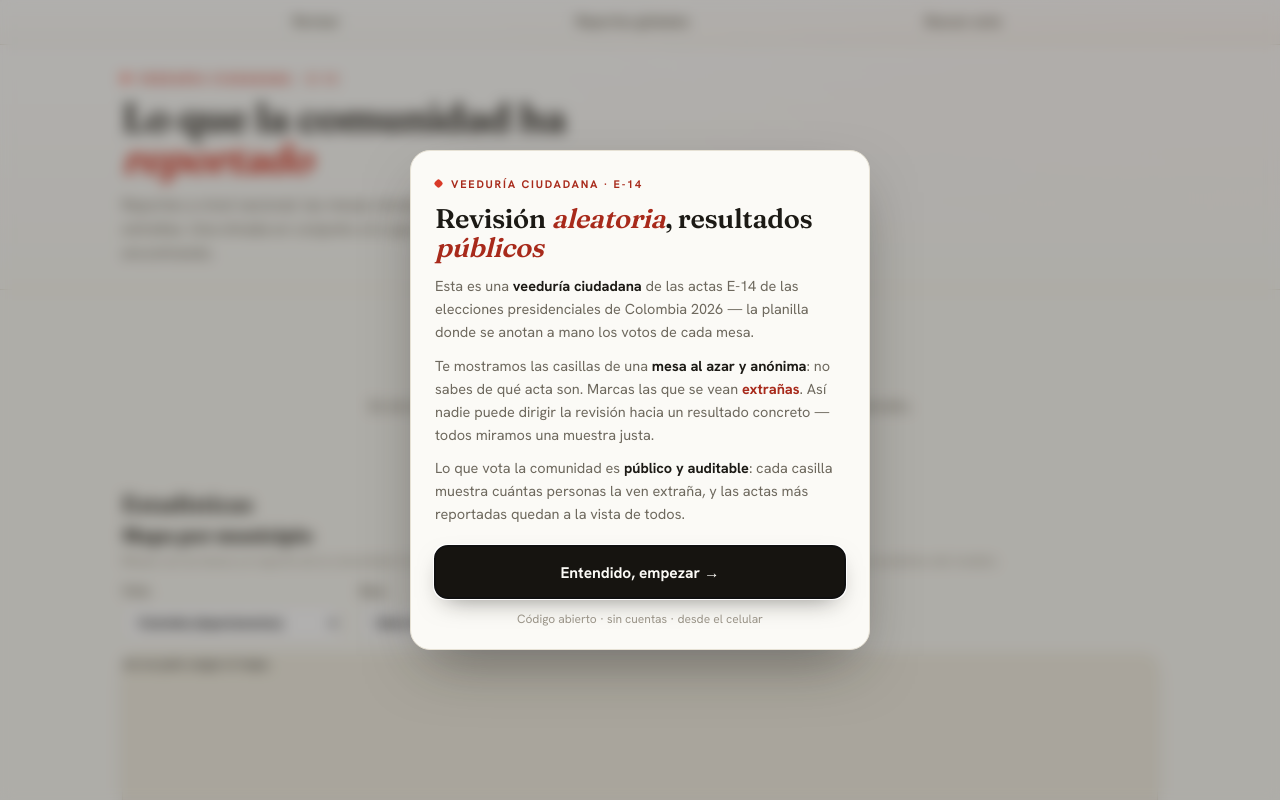
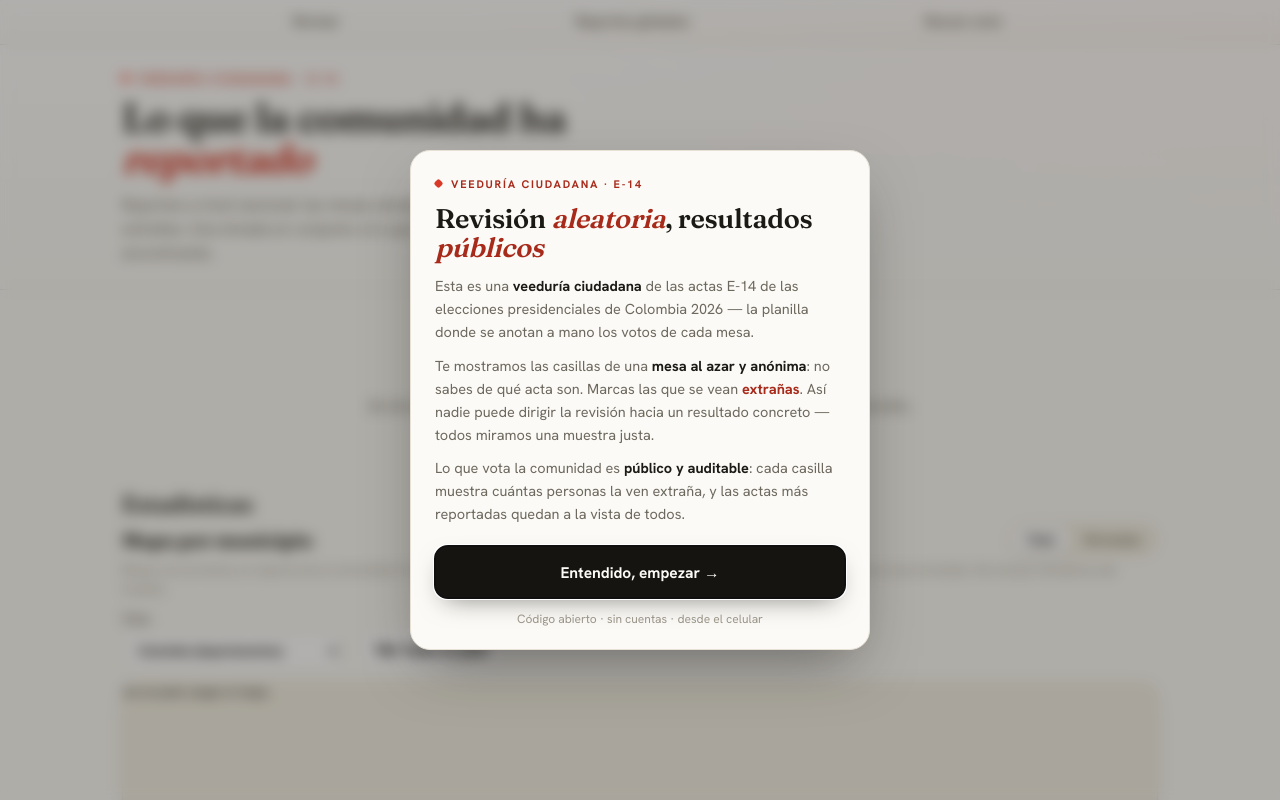
Before and after one commit to jcrubioa2/e14, a Python web app: template e14detector/templates/reportes.html in a window 1280 px wide. Run offline with Jinja, Linux system fonts and the light colour scheme; the template is opened without the code that fills it, so the values that code supplies are empty.

Commit message:
Reportes map: replace base dropdown with a top-right segmented switch
Swap the "Base" <select> for a Total / Revisadas segmented switch in the map
header (top-right, above the map). Same behavior — re-colors from the cached
GeoJSON with no refetch; default Total. Pure UI change, no backend impact.

Co-Authored-By: Claude Opus 4.8 (1M context) <noreply@anthropic.com>

```diff
--- a/e14detector/templates/reportes.html
+++ b/e14detector/templates/reportes.html
@@ -95,6 +95,15 @@
     .stats-note { color:var(--ink-faint); font-size:12.5px; margin:0 0 12px; line-height:1.5; }
 
     .map-block { margin-top:0; }
+    /* Segmented switch, top-right above the map, toggling the percentage base (total vs revisadas). */
+    .map-head { align-items:center; flex-wrap:wrap; }
+    .map-base-switch { margin-left:auto; display:inline-flex; align-items:center; gap:2px; padding:2px;
+                       border:1px solid var(--line); border-radius:99px; background:var(--paper-2); }
+    .map-base-switch button { border:0; background:transparent; color:var(--ink-soft); font:inherit;
+                       font-weight:700; font-size:12.5px; padding:5px 14px; border-radius:99px; cursor:pointer;
+                       transition:background .15s, color .15s, box-shadow .15s; }
+    .map-base-switch button:hover { color:var(--ink); }
+    .map-base-switch button.is-on { background:var(--card); color:var(--ink); box-shadow:var(--shadow); }
     .map-controls { display:flex; flex-wrap:wrap; gap:12px 18px; align-items:flex-end; margin-bottom:12px; }
     .map-controls label { display:flex; flex-direction:column; gap:5px; font-size:12px; font-weight:700; color:var(--ink-soft); }
     .map-controls select { min-width:220px; padding:9px 11px; border:1px solid var(--line); border-radius:10px; font:inherit; background:var(--card); }
@@ -163,18 +172,18 @@
       <div class="sec-head"><h2 id="stats-h">Estad&iacute;sticas</h2></div>
 
       <div class="map-block" aria-labelledby="map-h">
-        <div class="sec-head"><h3 id="map-h" style="margin:0;font-family:'Fraunces',serif;font-size:19px">Mapa por municipio</h3></div>
-        <p class="stats-note">Mesas con al menos un reporte de la comunidad (&ldquo;se ve extra&ntilde;a&rdquo;), sobre el total de mesas de la veedur&iacute;a en ese municipio. No incluye veredictos del modelo.</p>
+        <div class="sec-head map-head">
+          <h3 id="map-h" style="margin:0;font-family:'Fraunces',serif;font-size:19px">Mapa por municipio</h3>
+          <div class="map-base-switch" role="group" aria-label="Base del porcentaje">
+            <button type="button" id="map-base-total" class="is-on" aria-pressed="true">Total</button>
+            <button type="button" id="map-base-reviewed" aria-pressed="false">Revisadas</button>
+          </div>
+        </div>
+        <p class="stats-note">Mesas con al menos un reporte de la comunidad (&ldquo;se ve extra&ntilde;a&rdquo;), sobre el total de mesas de la veedur&iacute;a (o sobre las mesas revisadas) en ese municipio. No incluye veredictos del modelo.</p>
         <div class="map-controls">
           <label>Vista
             <select id="map-dept" aria-label="Departamento">
               <option value="">Colombia (departamentos)</option>
-            </select>
-          </label>
-          <label>Base
-            <select id="map-mode" aria-label="Base del porcentaje">
-              <option value="total">Sobre total de mesas</option>
-              <option value="reviewed">Sobre mesas revisadas</option>
             </select>
           </label>
           <button type="button" id="map-reset">Ver todo el pa&iacute;s</button>
@@ -195,7 +204,8 @@
   (function () {
     const mapEl = document.getElementById('reportes-map');
     const deptSel = document.getElementById('map-dept');
-    const modeSel = document.getElementById('map-mode');
+    const baseTotalBtn = document.getElementById('map-base-total');
+    const baseReviewedBtn = document.getElementById('map-base-reviewed');
     const resetBtn = document.getElementById('map-reset');
     const legendMaxEl = document.getElementById('map-legend-max');
     if (!mapEl || !window.L) return;
@@ -209,9 +219,10 @@
     let view = 'departments';
     let lastGeo = null;   // last loaded GeoJSON, so the Base toggle re-renders without refetching
 
-    // The "Base" toggle switches the percentage denominator: reported/total (every browsable mesa)
+    // The base switch toggles the percentage denominator: reported/total (every browsable mesa)
     // vs reported/reviewed (only mesas someone has voted on). Both come pre-computed in each row.
-    const reviewedMode = () => modeSel && modeSel.value === 'reviewed';
+    let pctMode = 'total';
+    const reviewedMode = () => pctMode === 'reviewed';
     const modeBase = (row) => reviewedMode() ? row.reviewed : row.total;
     const modePct = (row) => reviewedMode() ? row.pct_reviewed : row.pct;
 
@@ -321,6 +332,16 @@
       if (lastGeo) renderGeo(lastGeo);   // re-color from cached GeoJSON — no network request
     }
 
+    function setMode(mode) {
+      pctMode = mode === 'reviewed' ? 'reviewed' : 'total';
+      const on = reviewedMode();
+      baseReviewedBtn.classList.toggle('is-on', on);
+      baseReviewedBtn.setAttribute('aria-pressed', on ? 'true' : 'false');
+      baseTotalBtn.classList.toggle('is-on', !on);
+      baseTotalBtn.setAttribute('aria-pressed', !on ? 'true' : 'false');
+      applyMode();
+    }
+
     function fillDeptOptions(departments) {
       const cur = deptSel.value;
       deptSel.innerHTML = '<option value="">Colombia (departamentos)</option>';
@@ -339,7 +360,8 @@
     }).catch(() => { mapEl.textContent = 'No se pudo cargar el mapa.'; });
 
     deptSel.addEventListener('change', () => loadMap().catch(console.error));
-    if (modeSel) modeSel.addEventListener('change', applyMode);
+    baseTotalBtn.addEventListener('click', () => setMode('total'));
+    baseReviewedBtn.addEventListener('click', () => setMode('reviewed'));
     resetBtn.addEventListener('click', () => { deptSel.value = ''; loadMap().catch(console.error); });
     setTimeout(() => map.invalidateSize(), 200);
   })();
```
